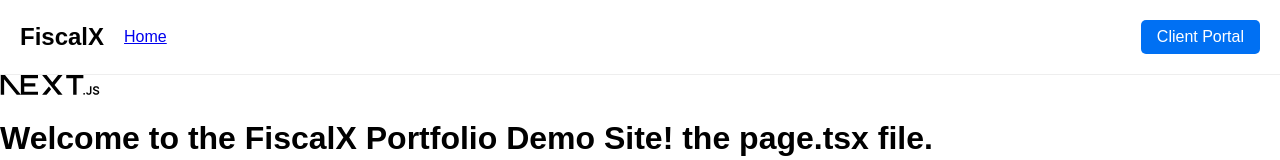
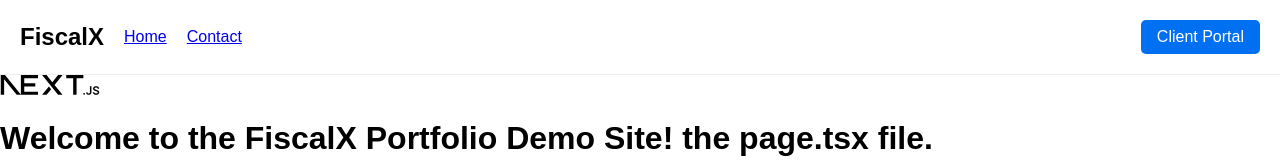
Before and after one commit to saadhussain787/fiscalx-portfolio-demo, a Next.js app: page / in a window 1280 px wide. Shown: the top 160 px of the page. Built offline with nearby package versions, Linux system fonts and the light colour scheme.

Commit message:
added contact link to navigation

```diff
--- a/app/layout.tsx
+++ b/app/layout.tsx
@@ -7,6 +7,7 @@ export default function RootLayout({ children }: { children: React.ReactNode })
         <nav style={{ padding: '20px', borderBottom: '1px solid #eee', display: 'flex', gap: '20px', alignItems: 'center' }}>
           <strong style={{ fontSize: '1.5rem' }}>FiscalX</strong>
           <Link href="/">Home</Link>
+          <Link href="/contact">Contact</Link> {/* <--- Add this line */}
           <Link href="/portal" style={{ marginLeft: 'auto', padding: '8px 16px', backgroundColor: '#0070f3', color: 'white', borderRadius: '5px', textDecoration: 'none' }}>
             Client Portal
           </Link>
```
